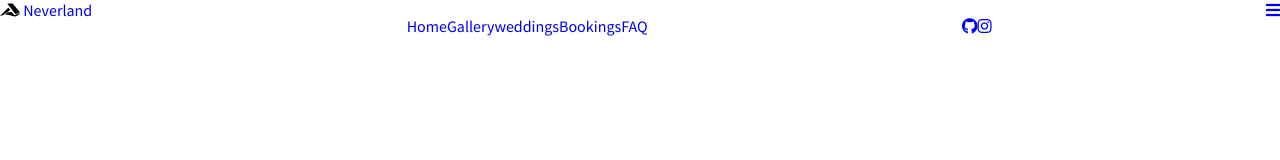
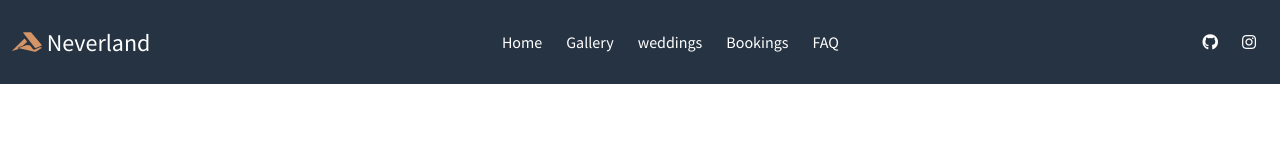
Before and after one commit to geumkyeong/Vanilla-JS, a plain HTML site: page navbar/index.html in a window 1280 px wide. Drawn offline with Linux system fonts and the light colour scheme.

Commit message:
navbar align items

```diff
--- a/navbar/style.css
+++ b/navbar/style.css
@@ -3,21 +3,51 @@ body {
   font-family: "Source Sans Pro";
 }
 
+ul {
+  list-style: none;
+  padding-left: 0;
+}
+
 a {
   text-decoration: none;
+  color: white;
 }
 
 .navbar {
   display: flex;
   justify-content: space-between;
+  align-items: center;
+  background-color: #263343;
+  padding: 8px 12px;
+}
+
+.navbar__logo {
+  font-size: 24px;
+}
+
+.navbar__logo i {
+  color: #d49466;
 }
 
 .navbar__menu {
   display: flex;
-  list-style: none;
+}
+
+.navbar__menu li {
+  padding: 8px 12px;
 }
 
 .navbar__icons {
   display: flex;
-  list-style: none;
 }
+
+.navbar__icons li {
+  padding: 8px 12px;
+}
+
+.navbar__toggleBtn {
+  /* 뷰포트가 768px 이하인 경우만 보이게*/
+  display: none;
+  position: absolute;
+  right: 32px;
+}
```
